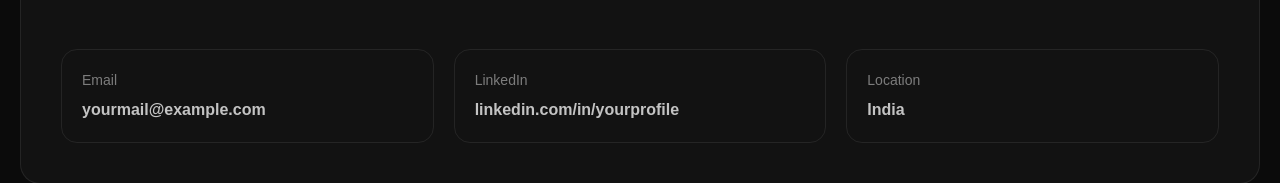
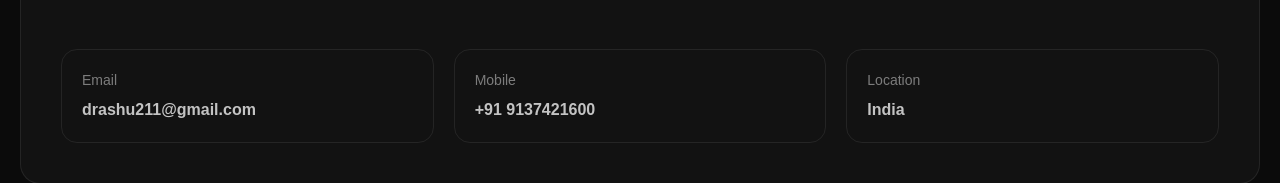
Before and after one commit to Ashutoshdwi/Ashutosh_Branding_Marketing_Professional, a Next.js app: page / in a window 1280 px wide. Shown: the part 4088-4271 px from the top of the page. Built offline with nearby package versions, Linux system fonts and the light colour scheme.

Commit message:
Update contact information in page.tsx

```diff
--- a/app/page.tsx
+++ b/app/page.tsx
@@ -193,12 +193,12 @@ export default function Home() {
             <div className="grid grid-cols-1 md:grid-cols-3 gap-5 text-white/75">
               <div className="soft-border rounded-2xl p-5">
                 <div className="text-white/45 text-sm mb-2">Email</div>
-                <div className="font-semibold">yourmail@example.com</div>
+                <div className="font-semibold">drashu211@gmail.com</div>
               </div>
 
               <div className="soft-border rounded-2xl p-5">
-                <div className="text-white/45 text-sm mb-2">LinkedIn</div>
-                <div className="font-semibold">linkedin.com/in/yourprofile</div>
+                <div className="text-white/45 text-sm mb-2">Mobile</div>
+                <div className="font-semibold">+91 9137421600</div>
               </div>
 
               <div className="soft-border rounded-2xl p-5">
```
